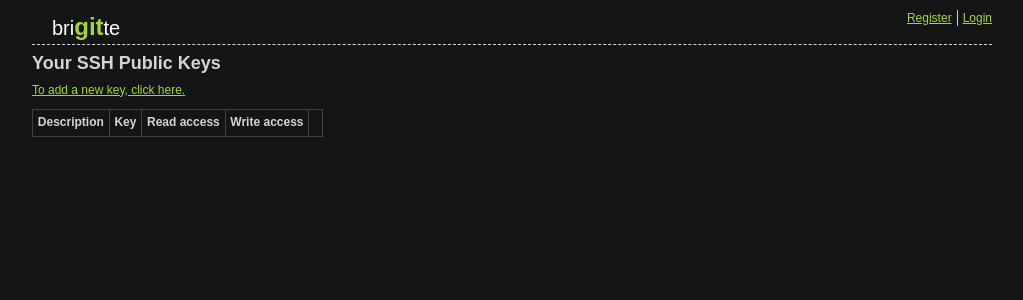
After one commit to stephrdev/brigitte, a Django app: template brigitte/templates/accounts/keys_list.html in a window 1280 px wide. The commit adds this page. Shown: the top 300 px of the page, without its empty margins (128-1151 px from the left). Run offline with Django 3.2, Linux system fonts and the light colour scheme; the template is opened without the code that fills it, so the values that code supplies are empty; some libraries are stand-ins or nearby versions.

Commit message:
added key management.

```diff
--- a/brigitte/accounts/urls.py
+++ b/brigitte/accounts/urls.py
@@ -13,6 +13,10 @@ urlpatterns = patterns('brigitte.accounts.views',
         name='accounts_email_change_requested'),
     url(r'^email/approve/(?P<token>[0-9A-Za-z-]+)/(?P<code>[0-9A-Za-z-]+)/$',
         'email_change_approve', name='accounts_email_change_approve'),
+    url(r'^keys/(?P<pk>\d+)/$', 'keys_change', name='accounts_keys_change'),
+    url(r'^keys/(?P<pk>\d+)/delete/$', 'keys_delete', name='accounts_keys_delete'),
+    url(r'^keys/add/$', 'keys_add', name='accounts_keys_add'),
+    url(r'^keys/$', 'keys_list', name='accounts_keys_list'),
 )
 
 urlpatterns += patterns('django.contrib.auth.views',
--- a/brigitte/static_media/css/screen.css
+++ b/brigitte/static_media/css/screen.css
@@ -66,7 +66,7 @@ a:hover {
     display: block;
     float: left;
 }
-.form input, .form textarea {
+.form input, .form textarea, .form select {
     margin: 2px;
     padding: 5px;
     border: 1px solid #3F423E;
@@ -78,7 +78,7 @@ a:hover {
 .form textarea {
     height: 110px;
 }
-.form input:focus, .form textarea:focus {
+.form input:focus, .form textarea:focus, .form select:focus {
     background-color: #3B3E3A;
 }
 .form ul.errorlist {
@@ -95,6 +95,14 @@ a:hover {
 .form .submitrow {
     border: 0px;
     padding: 0px 11px;
+}
+.form input[type=checkbox] {
+    width: auto;
+    margin: 10px;
+}
+.form textarea#id_key {
+    font-family: monospace;
+    font-size:10px;
 }
 #messages .message {
     margin: 10px 20px;
@@ -114,3 +122,24 @@ a:hover {
 #messages .error a {
     color: #E3345F;
 }
+
+table {
+    border-collapse: collapse;
+    border: 1px solid #3F423E;
+}
+td, th {
+    border: 1px solid #3F423E;
+    padding: .4em;
+    text-align: left;
+}
+thead th {
+    border: 1px solid #3F423E;
+    font-weight: bold;
+    white-space: nowrap;
+}
+tbody th {
+    white-space: nowrap;
+}
+tbody tr:hover {
+    background-color: #2D2F2C;
+}
--- /dev/null
+++ b/brigitte/templates/accounts/keys_list.html
@@ -0,0 +1,37 @@
+{% extends "base.html" %}
+
+{% block title %}Welcome back{% endblock %}
+
+{% block content %}
+    <div class="grid_16" id="content">
+        <h1>Your SSH Public Keys</h1>
+        <p style="margin-bottom:10px">
+            <a href="{% url accounts_keys_add %}">To add a new key, click here.</a>
+        </p>
+        <table>
+            <thead>
+            <tr>
+                <th>Description</th>
+                <th>Key</td>
+                <th>Read access</th>
+                <th>Write access</th>
+                <th>&nbsp;</th>
+            </tr>
+            </thead>
+            <tbody>
+                {% for key in keys %}
+                <tr>
+                    <td>{{ key.description }}</td>
+                    <td>{{ key.short_key }}</td>
+                    <td>{{ key.can_read_html }}</td>
+                    <td>{{ key.can_write_html }}</td>
+                    <td>
+                        <a href="{% url accounts_keys_change key.pk %}">Edit</a>
+                        <a href="{% url accounts_keys_delete key.pk %}">Delete</a>
+                    </td>
+                </tr>
+                {% endfor %}
+            </tbody>
+        </table>
+    </div>
+{% endblock %}
--- a/brigitte/templates/base.html
+++ b/brigitte/templates/base.html
@@ -20,6 +20,7 @@
         {% if request.user.is_authenticated %}
             <ul>
                 <li><a href="{% url accounts_profile_change %}">Edit profile</a></li>
+                <li><a href="{% url accounts_keys_list %}">Edit ssh keys</a></li>
                 <li><a href="{% url auth_logout %}">Logout</a></li>
             </ul>
             <div class="clear"></div>
```
Also changed, not shown: brigitte/accounts/admin.py (+6 -2 lines), brigitte/accounts/forms.py (+6 -1 lines), brigitte/accounts/models.py (+36 -0 lines), brigitte/accounts/views.py (+49 -1 lines), brigitte/templates/accounts/keys_add.html (added, +19 -0 lines), brigitte/templates/accounts/keys_change.html (added, +19 -0 lines), brigitte/accounts/migrations/0002_auto__add_sshpublickey.py (added).
